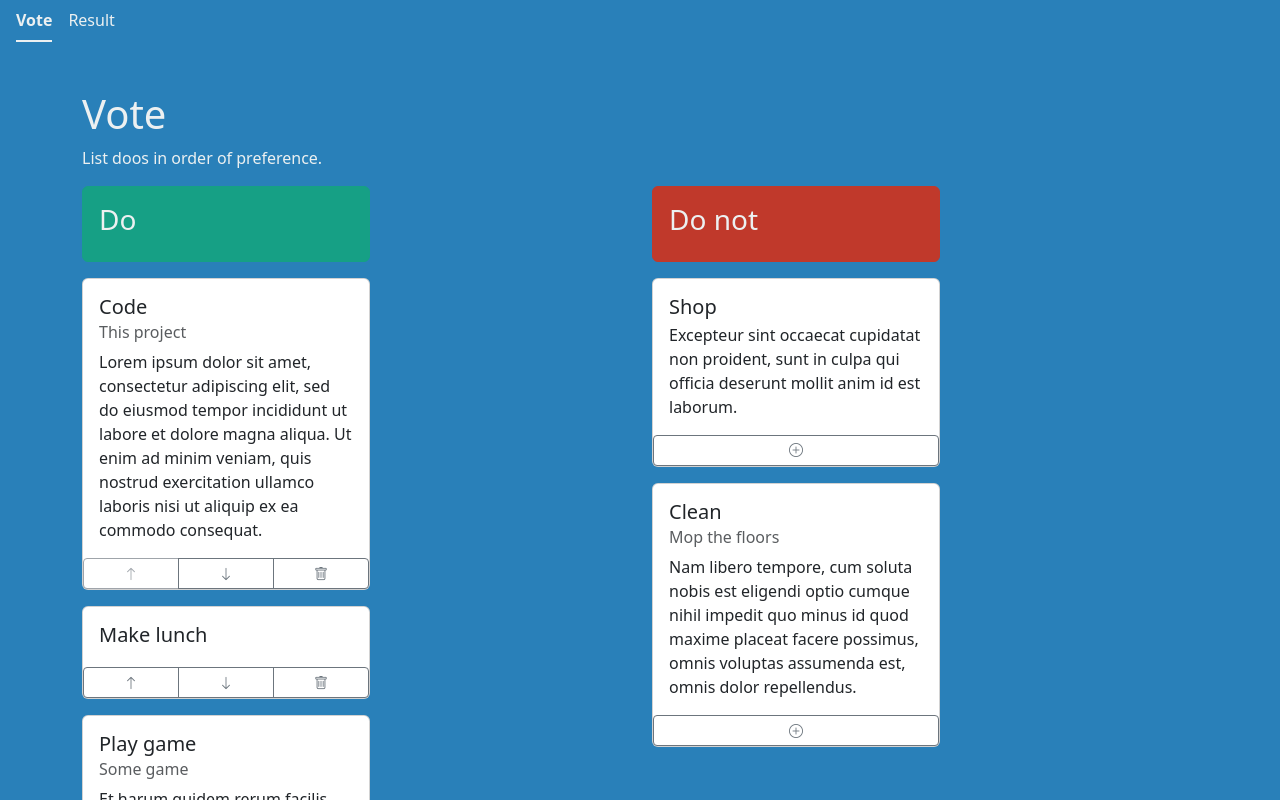
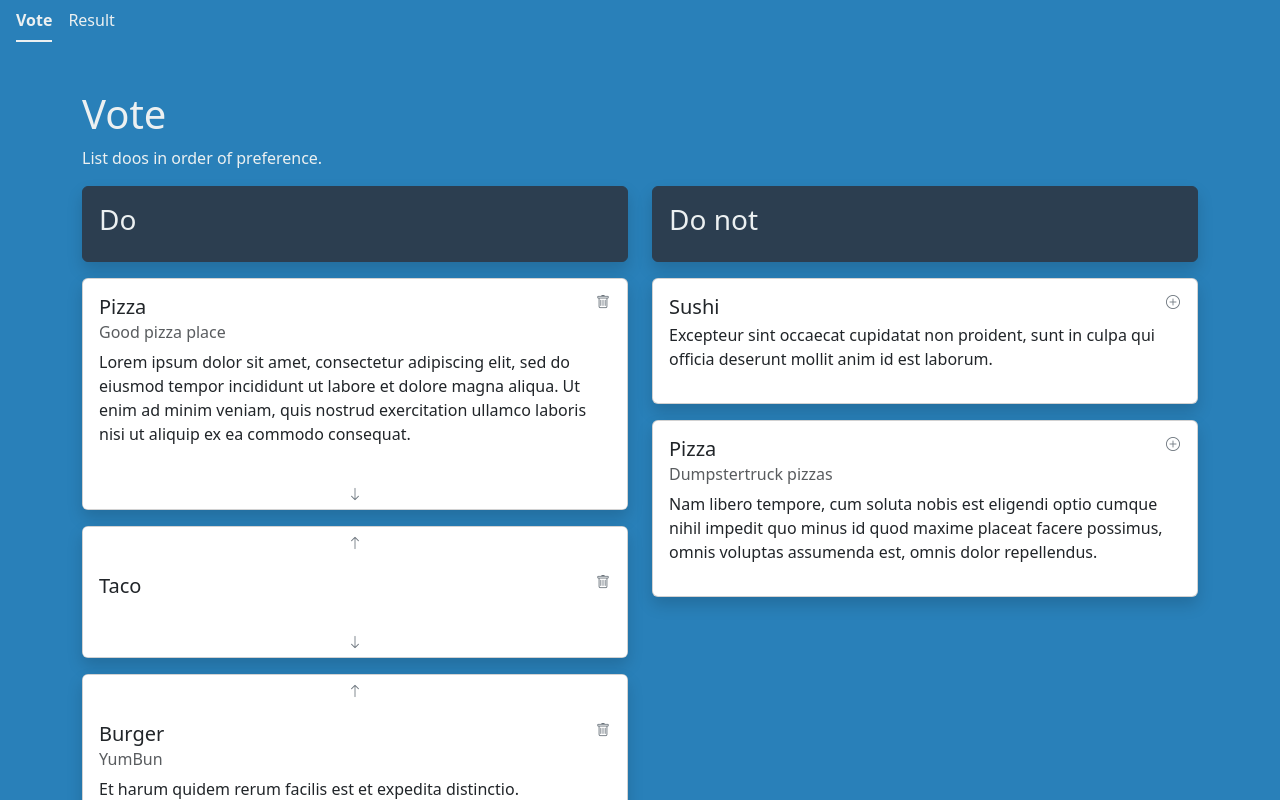
Before and after one commit to slovb/agree, an Angular app in the folder frontend/: page /vote in a window 1280 px wide. Shown: the top 800 px of the page. Built offline with nearby package versions, Linux system fonts and the light colour scheme.

Commit message:
cards with more discrete arrows

```diff
--- a/frontend/src/app/vote/vote.component.html
+++ b/frontend/src/app/vote/vote.component.html
@@ -5,7 +5,7 @@
 <div class="fluid-container">
   <div class="row">
     <div class="col">
-      <div class="card mb-3 do-card" style="width: 18rem">
+      <div class="card mb-3 do-card shadow">
         <div class="card-body">
           <div class="cart-title">
             <h3>Do</h3>
@@ -13,38 +13,45 @@
         </div>
       </div>
       @for (item of green_list; track item; let first=$first, last=$last) {
-      <div class="card mb-3" style="width: 18rem">
-        <div class="card-body">
+      <div class="card mb-3 shadow">
+        <div class="btn-group">
+          <button
+            type="button"
+            class="btn btn-sm btn-outline-secondary border-white"
+            [hidden]="first"
+          >
+            <i class="bi bi-arrow-up"></i>
+          </button>
+        </div>
+        <div class="card-body position-relative">
           <h5 class="card-title">{{ item.title }}</h5>
           <h6 class="card-subtitle mb-2 text-muted">{{ item.subtitle }}</h6>
           <p class="card-text">
             {{ item.text }}
           </p>
+          <div class="position-absolute top-0 end-0 mx-2 my-2">
+            <button
+              type="button"
+              class="btn btn-sm btn-outline-secondary border-white"
+            >
+              <i class="bi bi-trash"></i>
+            </button>
+          </div>
         </div>
         <div class="btn-group">
           <button
             type="button"
-            class="btn btn-sm btn-outline-secondary"
-            [disabled]="first"
-          >
-            <i class="bi bi-arrow-up"></i>
-          </button>
-          <button
-            type="button"
-            class="btn btn-sm btn-outline-secondary"
-            [disabled]="last"
+            class="btn btn-sm btn-outline-secondary border-white"
+            [hidden]="last"
           >
             <i class="bi bi-arrow-down"></i>
-          </button>
-          <button type="button" class="btn btn-sm btn-outline-secondary">
-            <i class="bi bi-trash"></i>
           </button>
         </div>
       </div>
       }
     </div>
-    <div class="col">
-      <div class="card mb-3 dont-card" style="width: 18rem">
+    <div class="col justify-content-end">
+      <div class="card mb-3 dont-card shadow">
         <div class="card-body">
           <div class="cart-title">
             <h3>Do not</h3>
@@ -52,18 +59,21 @@
         </div>
       </div>
       @for (item of red_list; track item) {
-      <div class="card mb-3" style="width: 18rem">
-        <div class="card-body">
+      <div class="card mb-3 shadow">
+        <div class="card-body position-relative">
           <h5 class="card-title">{{ item.title }}</h5>
           <h6 class="card-subtitle mb-2 text-muted">{{ item.subtitle }}</h6>
           <p class="card-text">
             {{ item.text }}
           </p>
-        </div>
-        <div class="btn-group">
-          <button type="button" class="btn btn-sm btn-outline-secondary">
-            <i class="bi bi-plus-circle"></i>
-          </button>
+          <div class="position-absolute top-0 end-0 mx-2 my-2">
+            <button
+              type="button"
+              class="btn btn-sm btn-outline-secondary border-white"
+            >
+              <i class="bi bi-plus-circle"></i>
+            </button>
+          </div>
         </div>
       </div>
       }
--- a/frontend/src/app/vote/vote.component.ts
+++ b/frontend/src/app/vote/vote.component.ts
@@ -8,32 +8,32 @@ interface Item {
 
 const green_list = [
   {
-    title: 'Code',
-    subtitle: 'This project',
+    title: 'Pizza',
+    subtitle: 'Good pizza place',
     text: 'Lorem ipsum dolor sit amet, consectetur adipiscing elit, sed do eiusmod tempor incididunt ut labore et dolore magna aliqua. Ut enim ad minim veniam, quis nostrud exercitation ullamco laboris nisi ut aliquip ex ea commodo consequat.',
   },
   {
-    title: 'Make lunch',
+    title: 'Taco',
   },
   {
-    title: 'Play game',
-    subtitle: 'Some game',
+    title: 'Burger',
+    subtitle: 'YumBun',
     text: 'Et harum quidem rerum facilis est et expedita distinctio.',
   },
   {
-    title: 'Watch anime',
+    title: 'Thai',
     text: 'Ut enim ad minima veniam, quis nostrum exercitationem ullam corporis suscipit laboriosam, nisi ut aliquid ex ea commodi consequatur?',
   },
 ];
 
 const red_list = [
   {
-    title: 'Shop',
+    title: 'Sushi',
     text: 'Excepteur sint occaecat cupidatat non proident, sunt in culpa qui officia deserunt mollit anim id est laborum.',
   },
   {
-    title: 'Clean',
-    subtitle: 'Mop the floors',
+    title: 'Pizza',
+    subtitle: 'Dumpstertruck pizzas',
     text: 'Nam libero tempore, cum soluta nobis est eligendi optio cumque nihil impedit quo minus id quod maxime placeat facere possimus, omnis voluptas assumenda est, omnis dolor repellendus.',
   },
 ];
--- a/frontend/src/styles.scss
+++ b/frontend/src/styles.scss
@@ -10,13 +10,13 @@ a:hover {
 }
 
 .do-card {
-  background-color: #16a085;
-  border-color: #16a085;
+  background-color: #2c3e50;
+  border-color: #2c3e50;
   color: #ecf0f1;
 }
 
 .dont-card {
-  background-color: #c0392b;
-  border-color: #c0392b;
+  background-color: #2c3e50;
+  border-color: #2c3e50;
   color: #ecf0f1;
 }
```
